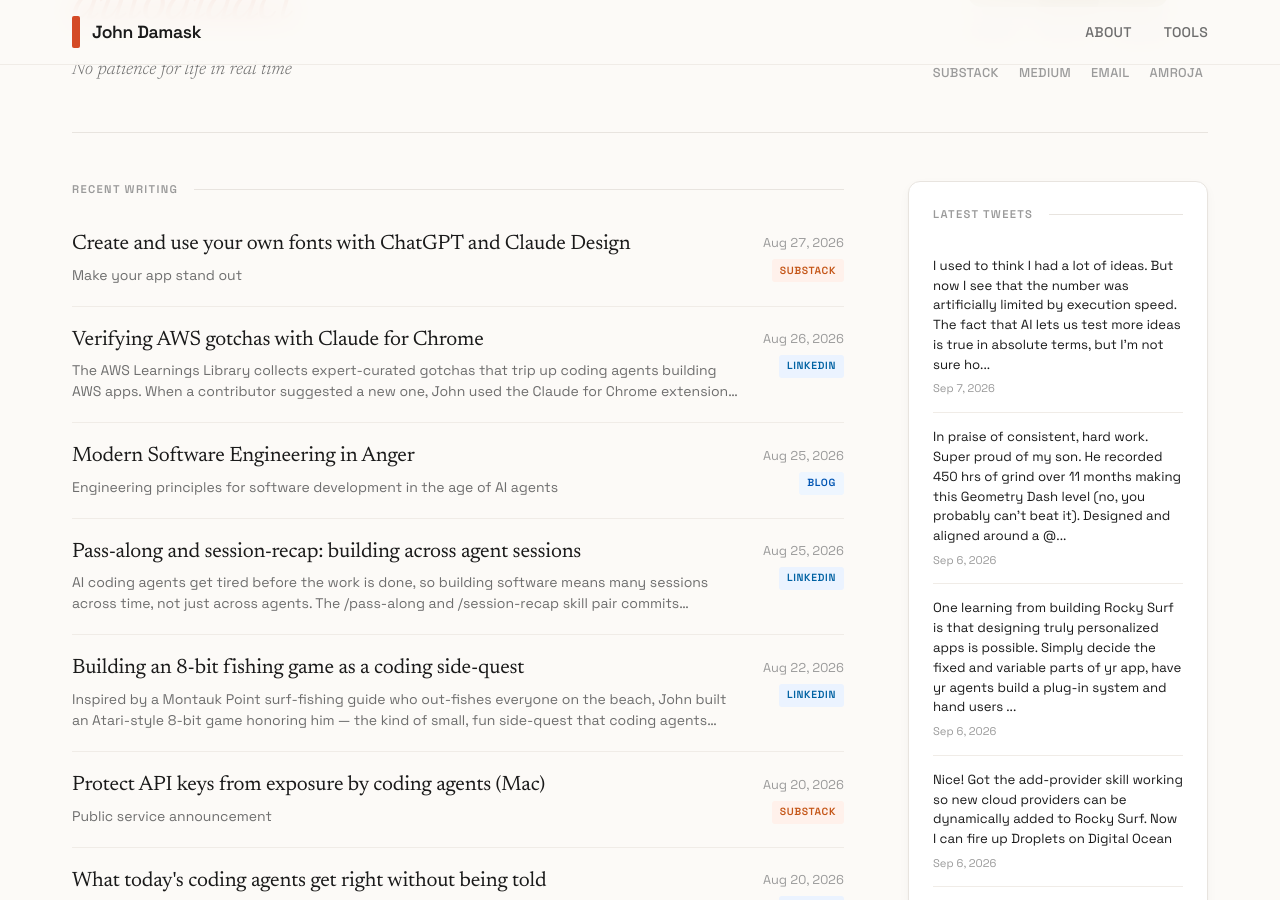
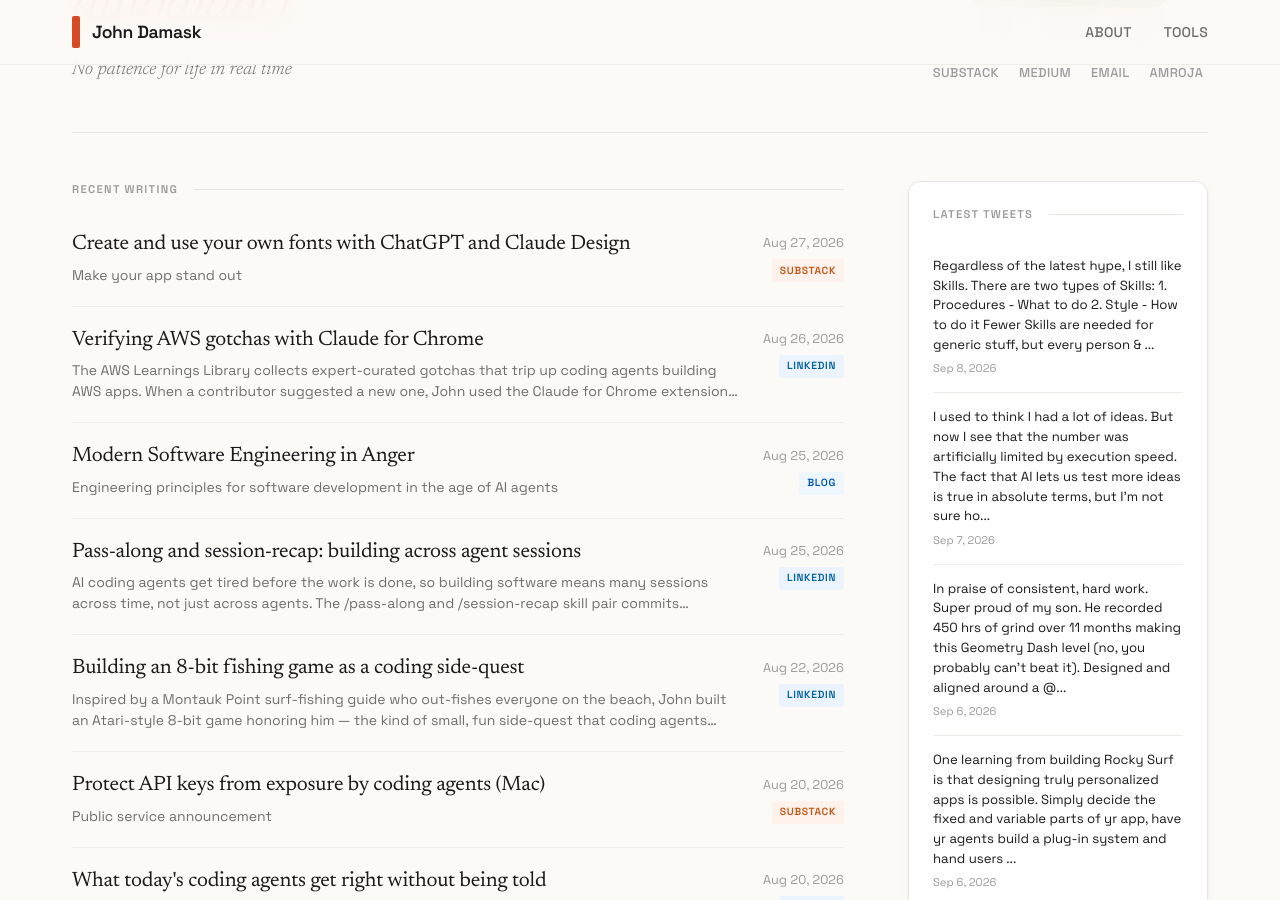
Before and after one commit to jbdamask/jbdamask.github.io, a Jekyll site: the page built from index.html, in a window 1280 px wide and 900 px high, scrolled down 362 px. Built offline with Jekyll 4.4.1, drawn with Linux system fonts in a browser that asks for light colours; the list of posts is cut into pages by our own code; some of the changed text lies outside the part shown.

Commit message:
Update Twitter posts

```diff
--- a/_data/twitter-posts.yml
+++ b/_data/twitter-posts.yml
@@ -2,6 +2,15 @@
 # Fetches latest tweets and merges with existing posts
 # Keeps max 150 most recent tweets (LIFO)
 
+- title: 'Regardless of the latest hype, I still like Skills. There are two types
+    of Skills: 1. Procedures - W...'
+  source: twitter
+  url: https://twitter.com/jbdamask/status/2097335403871195552
+  date: '2026-09-08'
+  excerpt: 'Regardless of the latest hype, I still like Skills. There are two types
+    of Skills: 1. Procedures - What to do 2. Style - How to do it Fewer Skills are
+    needed for generic stuff, but every person &amp; ...'
+  image: ''
 - title: I used to think I had a lot of ideas. But now I see that the number was artificially
     limited by exec...
   source: twitter
@@ -1180,12 +1189,3 @@
   excerpt: it doesn't matter if engineers aren't coding anymore - there's still endless
     work to do
   image: ''
-- title: Did you know that over 3 million academic papers are published every year?
-    But these can’t be unders...
-  source: twitter
-  url: https://twitter.com/jbdamask/status/2031875215509115011
-  date: '2026-03-11'
-  excerpt: Did you know that over 3 million academic papers are published every year?
-    But these can’t be understood by everyone, which contributes to people not trusting
-    science. Now I Get It! Solves this proble...
-  image: ''
```
